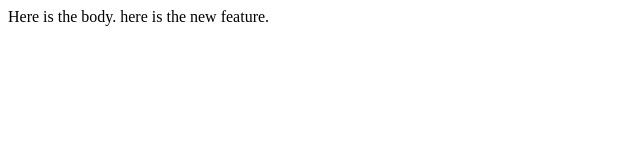
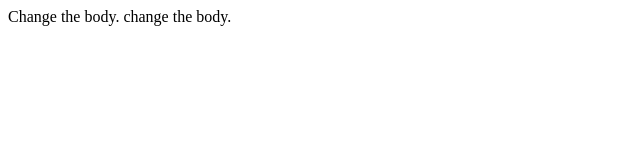
Before and after one commit to jimmycmanalonjr/lecture1, a plain HTML site: page index.html in a window 1280 px wide. Shown: the full height of the page, 0-640 px from the left. Drawn offline with Linux system fonts and the light colour scheme.

Commit message:
add the body

```diff
--- a/index.html
+++ b/index.html
@@ -5,7 +5,7 @@
     <title>My Webpage</title>
   </head>
   <body>
-    Here is the body.
-    here is the new feature.
+    Change the body.
+    change the body.
   </body>
 </html>
```
